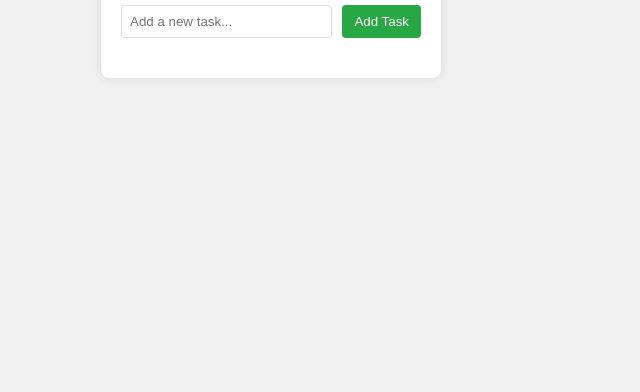
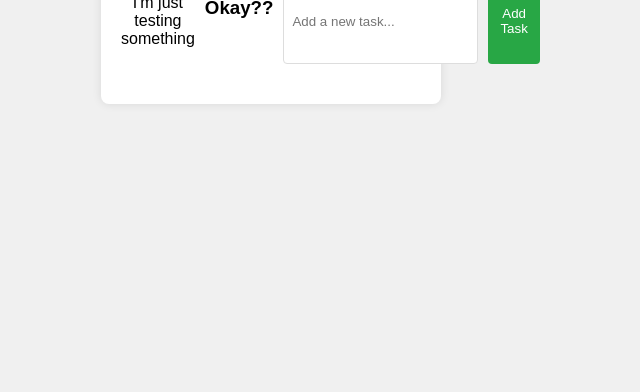
Before and after one commit to Joejo4/TO-DO-APP, a plain HTML site: page index.html in a window 1280 px wide. Shown: the part 408-800 px from the top of the page, without its empty margins (369-1009 px from the left). Drawn offline with Linux system fonts and the light colour scheme.

Commit message:
I added new lines

```diff
--- a/index.html
+++ b/index.html
@@ -10,6 +10,8 @@
     <div class="container">
       <h1>To Do List</h1>
       <div class="input-section">
+        <p>I'm just testing something</p>
+        <h3>Okay??</h3>
         <input type="text" id="taskInput" placeholder="Add a new task..." />
         <button onclick="addTask()">Add Task</button>
       </div>
```
